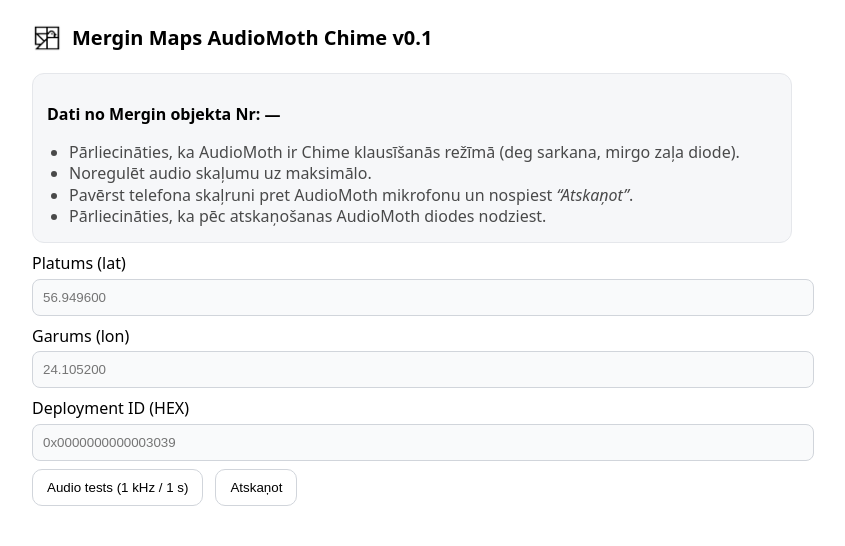
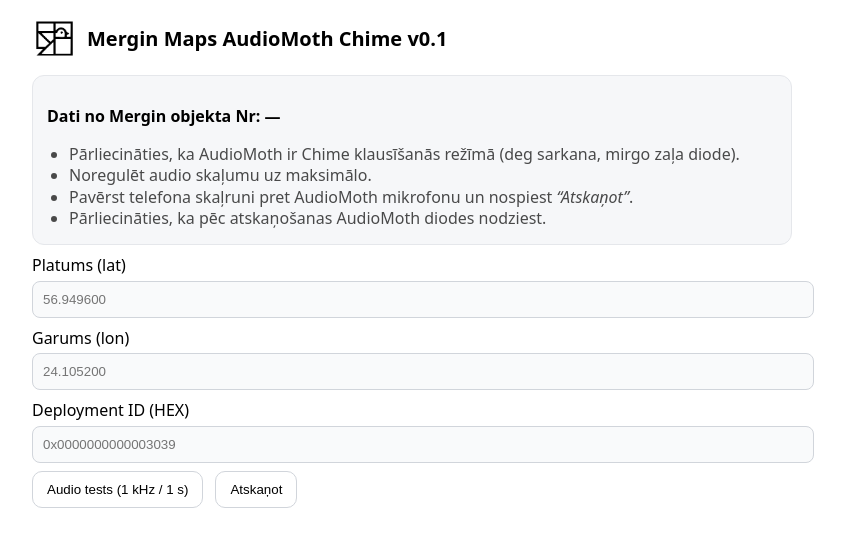
Before and after one commit to peterisdaknis/amchime, a plain HTML site: page index.html in a window 1280 px wide. Shown: the whole page, without its empty margins (228-1073 px from the left). Drawn offline with Linux system fonts and the light colour scheme.

Commit message:
Update index.html

```diff
--- a/index.html
+++ b/index.html
@@ -25,7 +25,7 @@
 <script src="./AudioMothChimeConnector.js"></script>
 
 <div class="top">
-  <img src="./logo.png" alt="Logo" style="width:30px;height:auto;display:block" />
+  <img src="./logo.png" alt="Logo" style="width:45px;height:auto;display:block" />
   <h1>Mergin Maps AudioMoth Chime v0.1</h1>
 </div>
 
```
